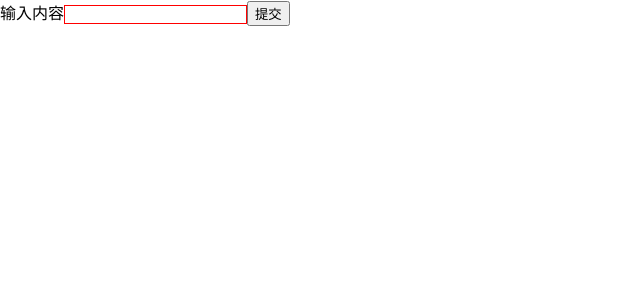
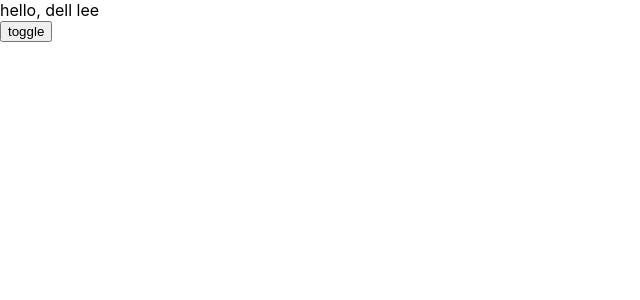
Before and after one commit to mjwise-hyx/ant-demo, a React (Create React App) app: page / in a window 1280 px wide. Shown: the top 300 px of the page, without its empty margins (0-640 px from the left). Built offline with nearby package versions, Linux system fonts and the light colour scheme.

Commit message:
动画效果1

```diff
--- /dev/null
+++ b/TodoList.json
@@ -0,0 +1 @@
+["aaa","asdfds","asdf"]
--- a/package.json
+++ b/package.json
@@ -4,9 +4,11 @@
   "private": true,
   "dependencies": {
     "antd": "^3.10.2",
+    "axios": "^0.18.0",
     "react": "^16.5.2",
     "react-dom": "^16.5.2",
-    "react-scripts": "2.0.5"
+    "react-scripts": "2.0.5",
+    "react-transition-group": "^2.5.0"
   },
   "scripts": {
     "start": "react-scripts start",
--- /dev/null
+++ b/src/App.js
@@ -0,0 +1,36 @@
+import React, { Component ,Fragment} from 'react';
+
+import './css/App.css';
+
+class App extends Component {
+
+    constructor(props){
+        super(props);
+        this.state = {
+            show: true
+        }
+        this.handleToggole = this.handleToggole.bind(this);
+    }
+
+    render() {
+        return (
+            //Fragment占位
+            <Fragment>
+                <div className = {this.state.show ? 'show' : 'hide'}>
+                    hello, dell lee
+                </div>
+                <button
+                    onClick={this.handleToggole}
+                >toggle</button>
+            </Fragment>
+        );
+    }
+
+    handleToggole(){
+        this.setState({
+            show: this.state.show ? false : true
+        })
+    }
+}
+
+export default App;
--- /dev/null
+++ b/src/css/App.css
@@ -0,0 +1,26 @@
+.show{
+    opacity: 1;
+    transition: all 1s ease-in;
+}
+
+.hide{
+    animation: hide-item 2s ease-in forwards;
+}
+/* forwords 保存最后一个显示帧 */
+
+@keyframes hide-item {
+    0% {
+        opacity: 1;
+        color: red;
+    }
+    50% {
+        opacity: 0.5;
+        color: green;
+    }
+
+    100% {
+        opacity: 0;
+        color: blue;
+    }
+
+}
--- a/src/index.js
+++ b/src/index.js
@@ -1,11 +1,12 @@
 import React from 'react';
 import ReactDOM from 'react-dom';
 import './css/index.css';
-import TodoList from './js/TodoList';
+// import TodoList from './js/TodoList';
+import App from './App';
 import * as serviceWorker from './serviceWorker';
 
 // ReactDOM.render(<SiderDemo />, document.getElementById('root'));
-ReactDOM.render(<TodoList />, document.getElementById('root'));
+ReactDOM.render(<App />, document.getElementById('root'));
 
 // If you want your app to work offline and load faster, you can change
 // unregister() to register() below. Note this comes with some pitfalls.
--- a/src/js/TodoItem.js
+++ b/src/js/TodoItem.js
@@ -6,6 +6,15 @@ class TodoItem extends Component {
         super(props);
         //节省开发性能
         this.handleClick = this.handleClick.bind(this);
+    }
+
+    shouldComponentUpdate(nextProps,nextState){
+        if(nextProps.content !== this.props.content){
+            return true;
+        }else{
+             return false;
+        }
+
     }
 
     render(){
--- a/src/js/TodoList.js
+++ b/src/js/TodoList.js
@@ -1,6 +1,7 @@
 import React, { Component, Fragment } from 'react';
 import '../css/style.css';
 import TodoItem from './TodoItem';
+import axios from 'axios';
 
 class TodoList extends Component {
     constructor(props){
@@ -18,9 +19,19 @@ class TodoList extends Component {
     componentWillMount(){
         console.log('componentWillMount');
     }
-      //页面第一次被挂载
+      //页面第一次被挂载--放置ajax请求
     componentDidMount(){
         console.log('componentDidMount');
+        axios.get('/api/todolist')
+        .then((res)=>{
+            console.log(res.data);
+            this.setState(()=>{
+                return {
+                    list: [...res.data]
+                }
+            })
+        })
+        .catch(()=>{alert('error')})
     }
 
     //组件被更新之前，他会自动被执行
@@ -42,6 +53,7 @@ class TodoList extends Component {
 
     render(){
         console.log('render');
+
         return (
             <Fragment>
                 <div>
@@ -79,8 +91,8 @@ class TodoList extends Component {
     }
 
     // e.target.valueDOM元素节点
-    handleInputChange(){
-       const value = this.input.value;
+    handleInputChange(e){
+       const value = e.target.value;
         this.setState(() =>({
             inputValue: value
         }));
```
Also changed, not shown: src/js/App.js (deleted, +0 -13 lines), 1 other file (tests, documents, lock files or other folders).
